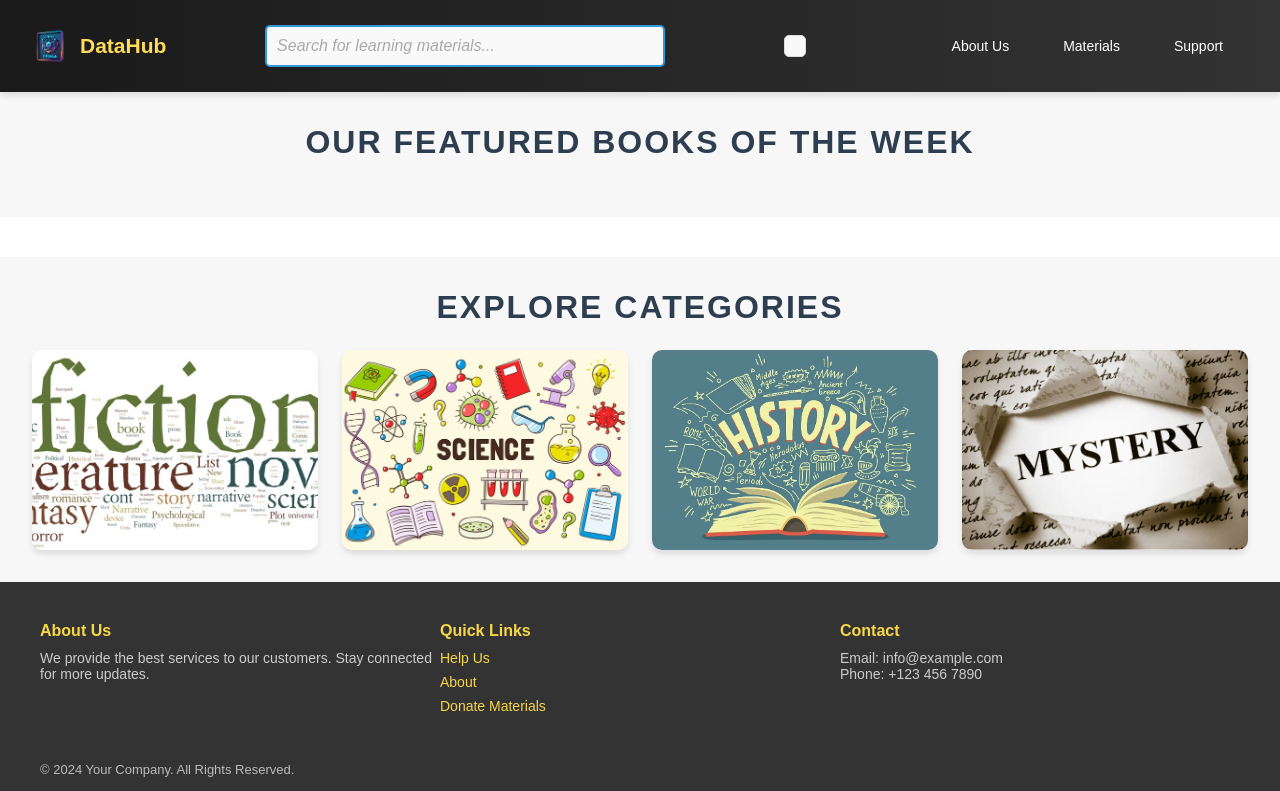
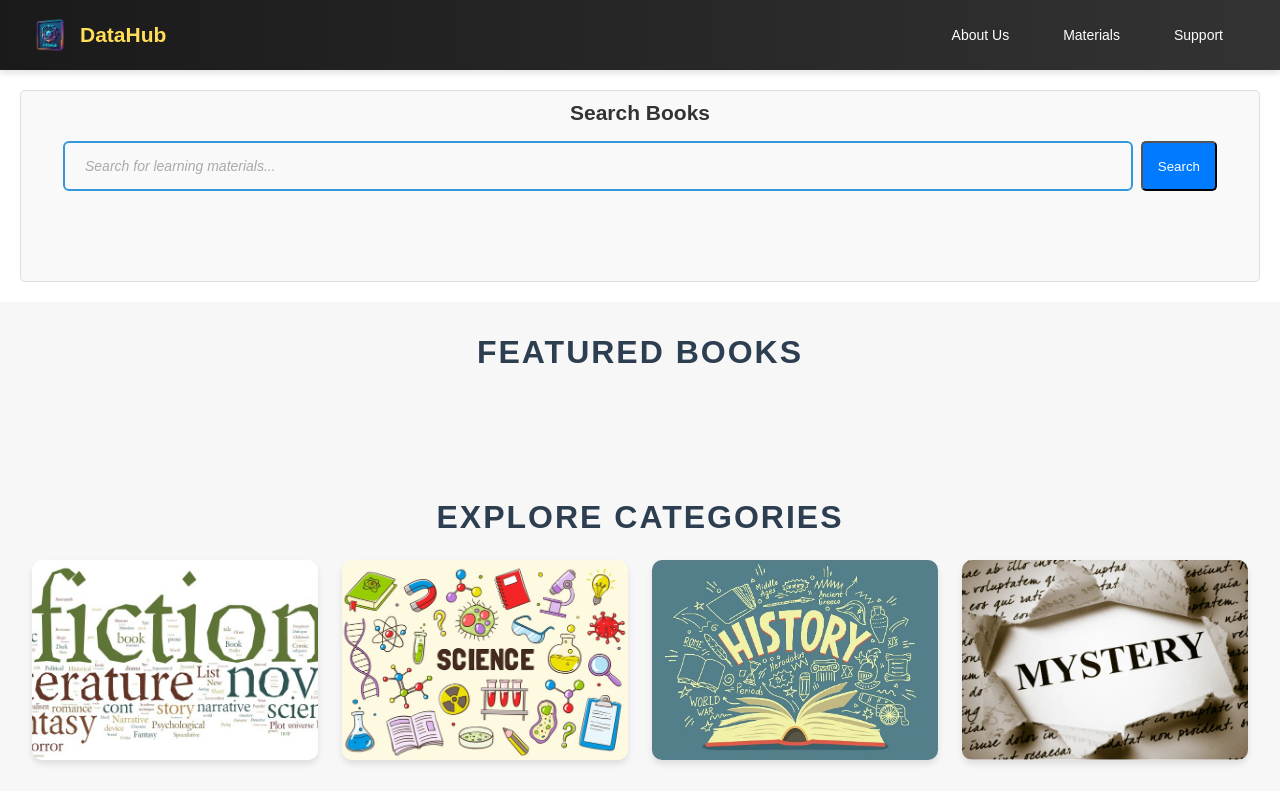
Before and after one commit to pokevci/resource-sharing-webapp, a Node server app: page /book in a window 1280 px wide. Shown: the top 791 px of the page. Run offline with Node 20, Linux system fonts and the light colour scheme; data that the repository does not hold is empty; some libraries are stand-ins or nearby versions.

Commit message:
finished

```diff
--- a/public/stylesheets/style.css
+++ b/public/stylesheets/style.css
@@ -230,13 +230,29 @@ body {
 .hero-content h1 {
   font-size: 500px;
 }
+
+.btn {
+  display: inline-block;
+  padding: 10px 15px;
+  background-color: #007bff;
+  color: white;
+  text-decoration: none;
+  border-radius: 5px;
+  transition: background-color 0.3s;
+}
+
+.search-bar-form {
+  display: flex;
+  gap: 0.5rem;
+  width: 100%;
+}
+
 .search-bar {
-  width: 100%; /* Ensures the input field adapts to its container's width */
-  max-width: 900px; /* Increased maximum width to make it wider */
+  flex: 1;
   padding: 15px 20px; /* Increased padding for a taller input field */
-  font-size: 18px; /* Larger font for better readability */
+  font-size: 14px; /* Larger font for better readability */
   border: 2px solid #3498db; /* Keeps the existing border style */
-  border-radius: 20px; /* Maintains rounded corners */
+  border-radius: 6px; /* Maintains rounded corners */
   background-color: #f9f9f9; /* Light background */
   color: #333; /* Text color */
   outline: none; /* Removes the default outline */
@@ -271,15 +287,6 @@ body {
 .book img {
   width: 250px;
   border-radius: 8px;
-}
-
-.search-bar {
-  font-size: 1em;
-  padding: 0.75rem;
-  border: 1px solid #222;
-  vertical-align: middle;
-  font-family: inherit;
-  width: 300px;
 }
 
 .welcome {
@@ -569,21 +576,29 @@ html {
   font-size: 13px;
   color: #bbb;
 }
-.search-bar {
-  width: 80%;
-  max-width: 400px;
-  padding: 10px;
-  border: 2px solid #3498db;
-  border-radius: 5px;
-  font-size: 16px;
-}
 
-.search-results {
+.search {
   margin: 20px;
   padding: 10px;
   border: 1px solid #ddd;
   border-radius: 5px;
   background: #f9f9f9;
+  display: flex;
+  gap: 1rem;
+  flex-direction: column;
+  align-items: center;
+}
+
+.search-input {
+  padding: 0 2rem;
+  width: 100%;
+  display: flex;
+  gap: 0.5rem;
+}
+
+.search-results {
+  width: 100%;
+  padding: 2rem;
 }
 
 .result-item {
--- a/views/index.ejs
+++ b/views/index.ejs
@@ -1,6 +1,21 @@
+<div class="search">
+  <h2>Search Books</h2>
+  <div class="search-input">
+    <form action="" class="search-bar-form">
+      <input
+        type="text"
+        class="search-bar"
+        placeholder="Search for learning materials..."
+      />
+      <button type="submit" class="btn">Search</button>
+    </form>
+  </div>
+  <div class="search-results"></div>
+
+  <!-- Searched content will be displayed here -->
+</div>
 <section class="book-categories">
-  <h2 class="categories-title">Our Featured Books of the Week</h2>
-</section>
+  <h2 class="categories-title">Featured Books</h2>
   <div class="book-grid">
     <% books.forEach(book => { %>
     <a href="/book/<%= book._id %>">
@@ -12,6 +27,8 @@
     </a>
     <% }); %>
   </div>
+</section>
+
 <section class="book-categories">
   <h2 class="categories-title">Explore Categories</h2>
   <div class="categories-grid">
--- a/views/layout.ejs
+++ b/views/layout.ejs
@@ -15,11 +15,8 @@
         DataHub
       </a>
     </ul>
-    <input type="text" class="search-bar" placeholder="Search for learning materials...">
-    <div class="search-results">
-      <!-- Searched content will be displayed here -->
-    </div>
-    <!-- Login Button -->
+
+
       <!-- Menu Items -->
       <ul class="navbar-menu">
         <li><a href="/about">About Us</a></li>
```
Also changed, not shown: 1 other file. Lines whose indentation alone changed are shown as unchanged.
